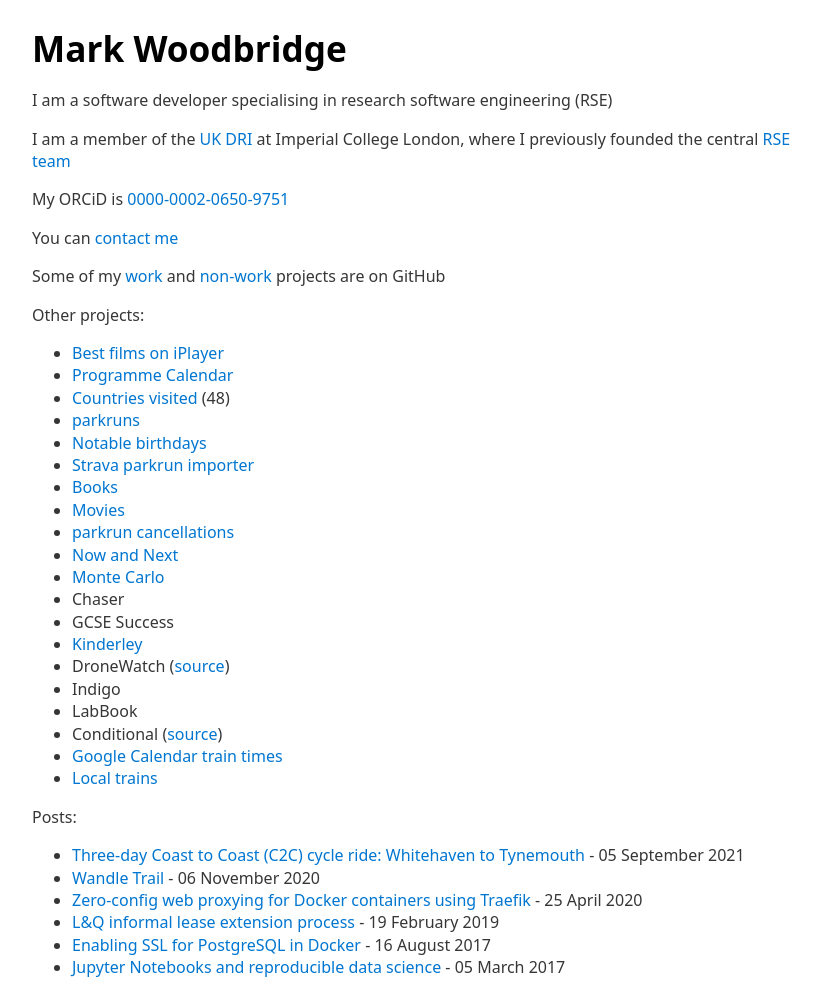
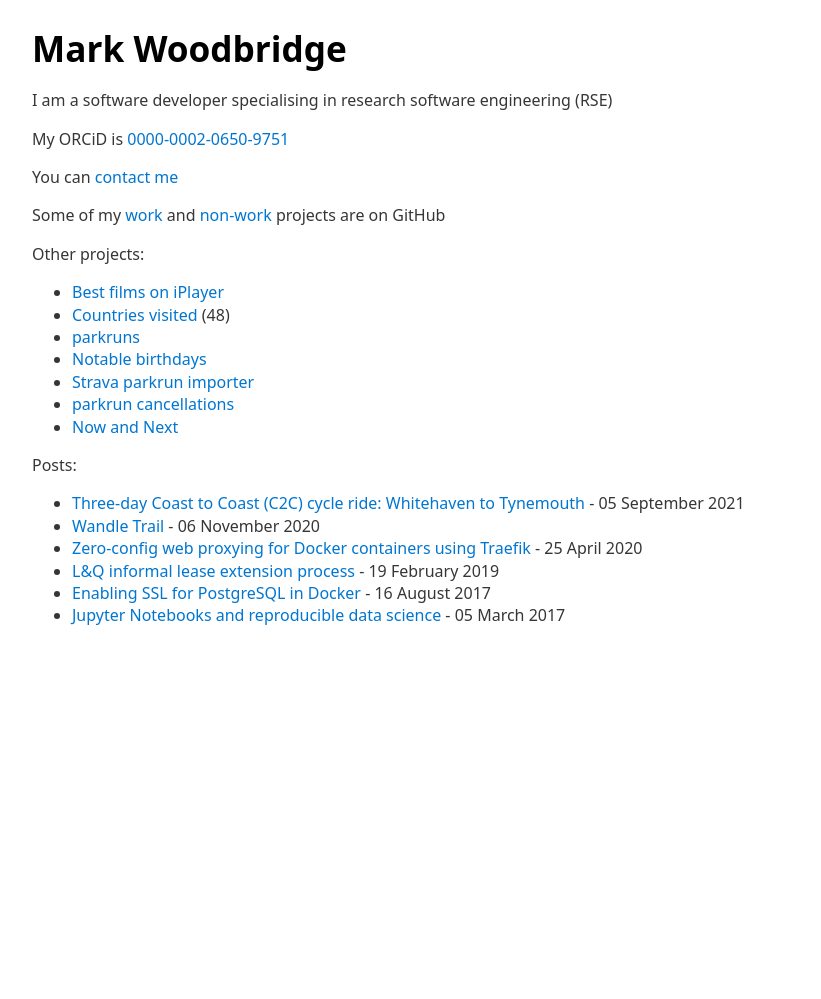
Before and after one commit to mrw34/mrw34.github.com, a Jekyll site: the page built from index.html, in a window 1280 px wide. Shown: the whole page, without its empty margins (208-1029 px from the left). Built offline with Jekyll 4.4.1, drawn with Linux system fonts in a browser that asks for light colours; comment, search, counter and statistics services are not loaded; after the commit the page ends 900 px from its top, so only the background shows below that.

Commit message:
Update index.html

```diff
--- a/index.html
+++ b/index.html
@@ -5,7 +5,7 @@ title: Home
 <div>
 	<h1>Mark Woodbridge</h1>
 	<p>I am a software developer specialising in research software engineering (RSE)</p>
-	<p>I am a member of the <a href="https://ukdri.ac.uk">UK DRI</a> at Imperial College London, where I previously founded the central <a href="https://www.imperial.ac.uk/admin-services/ict/self-service/research-support/rcs/service-offering/research-software-engineering/about-the-team/">RSE team</a></p>
+	<!-- <p>I am a member of the <a href="https://ukdri.ac.uk">UK DRI</a> at Imperial College London, where I previously founded the central <a href="https://www.imperial.ac.uk/admin-services/ict/self-service/research-support/rcs/service-offering/research-software-engineering/about-the-team/">RSE team</a></p> -->
 	<p>My ORCiD is <a href="https://orcid.org/0000-0002-0650-9751">0000-0002-0650-9751</a></p>
 	<!-- <p>I was previously co-founder and CTO of <a href="https://www.chaser.io/">Chaser</a>, winning Xero's <a href="https://www.xero.com/blog/2016/04/xero-api-developer-year-2015-goes/">Developer of the Year</a> and <a href="https://www.xero.com/blog/2016/02/xerocon-london-awards-2016/">Add-on Partner of the Year</a> awards</p> -->
 	<!-- <p>I have also worked at <a href="http://www.iavi.org">IAVI</a>, the <a href="http://www.gre.ac.uk/it-and-library/about">University of Greenwich</a>, <a href="http://thomsonreuters.com/en/products-services/financial.html">Reuters</a> and the <a href="http://www.flymine.org/" itemprop="alumniOf">University of Cambridge</a></p> -->
@@ -15,36 +15,30 @@ title: Home
 	<p>Other projects:</p>
 	<ul>
 		<li><a href="https://iplayer.deno.dev">Best films on iPlayer</a></li>
-		<li><a href="https://programmes.markwoodbridge.com/">Programme Calendar</a></li>
+		<!-- <li><a href="https://programmes.markwoodbridge.com/">Programme Calendar</a></li> -->
 		<li><a href="https://visitedplaces.com/embed/?map=world&projection=geoNaturalEarth1&theme=dark-yellow&water=0&graticule=0&names=0&duration=0&placeduration=0&slider=0&autoplay=0&autozoom=none&autostep=0&home=GB&places=~AL_AT_BE_BG_HR_CZ_DK_CY_EE_FI_FR_DE_GR_HU_IS_IE_GG_IT_JE_LT_LV_LU_MT_NL_MK_PT_RO_PL_NO_SK_ES_SE_CH_TR_GB_VA_CA_CU_US_MA_UG_CN_IN_IL_JP_VN_TN_SI">Countries visited</a></li>
-		<!--li><a href="https://gtr.markwoodbridge.com/">GtR Alerts</a></li-->
+		<!-- <li><a href="https://gtr.markwoodbridge.com/">GtR Alerts</a></li> -->
 		<li><a href="https://datasette.markwoodbridge.com/parkruns/runs">parkruns</a></li>
-		<!--li><a href="https://birthdays.glitch.me">Notable birthdays</a> (<a href="https://glitch.com/edit/#!/birthdays">source</a>)</li-->
 		<li><a href="https://birthdays.deno.dev">Notable birthdays</a></li>
-		<!--li><a href="https://launchpad.graphql.com/54j878l99">GraphQL with Monzo and Starling</a></li-->
+		<!-- <li><a href="https://launchpad.graphql.com/54j878l99">GraphQL with Monzo and Starling</a></li> -->
 		<li><a href="https://strava.markwoodbridge.com">Strava parkrun importer</a></li>
-		<!--li><a href="https://parkrun-webdataconnector.now.sh">Tableau parkrun Web Data Connector</a></li-->
-		<li><a href="https://bibliography.deno.dev">Books</a></li>
-		<li><a href="https://filmography.deno.dev">Movies</a></li>
-		<!--li><a href="https://monzo.markwoodbridge.com/">Monzo Worldwide</a></li-->
-		<!-- <li><a href="https://gomix.com/#!/project/monzo-api-boilerplate">Monzo API Boilerplate</a></li> -->
+		<!-- <li><a href="https://bibliography.deno.dev">Books</a></li> -->
+		<!-- <li><a href="https://filmography.deno.dev">Movies</a></li> -->
 		<li><a href="https://parkrun.markwoodbridge.com">parkrun cancellations</a></li>
 		<li><a href="https://nowandnext.markwoodbridge.com">Now and Next</a></li>
-		<li><a href="montecarlo.html">Monte Carlo</a></li>
-		<li>Chaser</li>
-		<li>GCSE Success</li>
-		<li><a href="https://kinderly.co.uk/">Kinderley</a></li>
-		<li>DroneWatch (<a href="https://github.com/mrw34/dronewatch">source</a>)</li>
-		<li><!--a href="https://indigodb.com"-->Indigo<!--/a--></li>
-		<li><!--a href="https://labbook.cc"-->LabBook<!--/a--></li>
+		<!-- <li><a href="montecarlo.html">Monte Carlo</a></li> -->
+		<!-- <li>Chaser</li> -->
+		<!-- <li>GCSE Success</li> -->
+		<!-- <li><a href="https://kinderly.co.uk/">Kinderley</a></li> -->
+		<!-- <li>DroneWatch (<a href="https://github.com/mrw34/dronewatch">source</a>)</li> -->
+		<!-- <li>Indigo</li> -->
+		<!-- <li>LabBook</li> -->
 		<!-- <li><a href="https://github.com/mrw34/grouptext">GroupText</a></li> -->
-		<li><!--a href="http://conditional.io"-->Conditional<!--/a--> (<a href="https://github.com/mrw34/conditional">source</a>)</li>
-		<!--li><a href="https://github.com/mrw34/jukebox">Jukebox</a></li-->
-		<!--li><a href="https://twitter-interconnect.appspot.com/">Interconnect</a> (<a href="https://github.com/mrw34/interconnect">source</a>)</li-->
-		<li><a href="https://gist.github.com/mrw34/5986860">Google Calendar train times</a></li>
-		<!-- <li><a href="https://programme-list.appspot.com/">BBC Programme Calendar</a> (<a href="https://github.com/mrw34/programme-list">source</a>)</li> -->
-		<!--li><a href="https://markwoodbridge.appspot.com/weather">Local weather</a></li-->
-		<li><a href="traintimes.html">Local trains</a></li>
+		<!-- <li>Conditional (<a href="https://github.com/mrw34/conditional">source</a>)</li> -->
+		<!-- <li><a href="https://github.com/mrw34/jukebox">Jukebox</a></li> -->
+		<!-- <li><a href="https://gist.github.com/mrw34/5986860">Google Calendar train times</a></li> -->
+		<!-- <li><a href="https://markwoodbridge.appspot.com/weather">Local weather</a></li> -->
+		<!-- <li><a href="traintimes.html">Local trains</a></li> -->
 	</ul>
 	<!-- <p>Talks:</p>
 	<ul>
```
